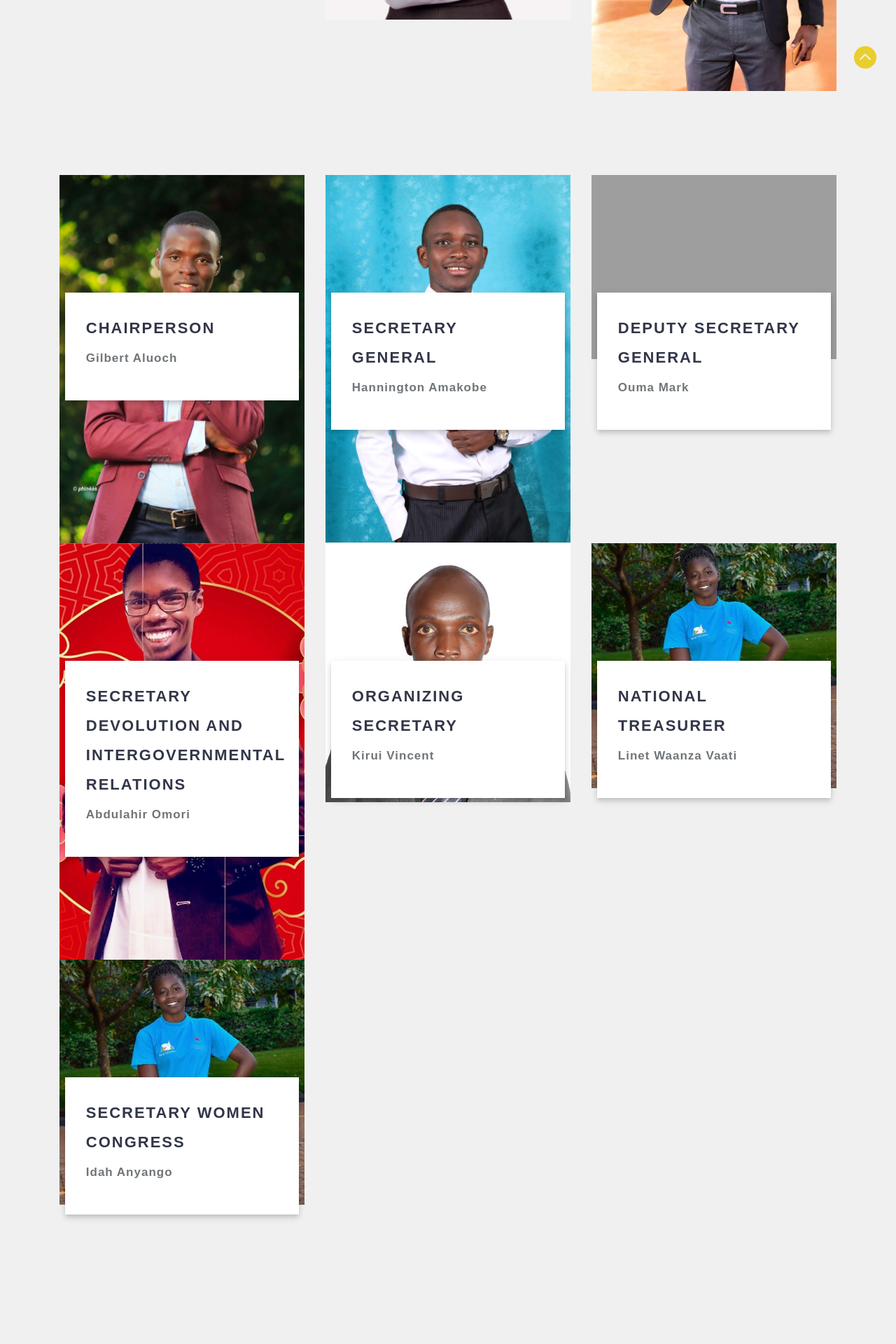
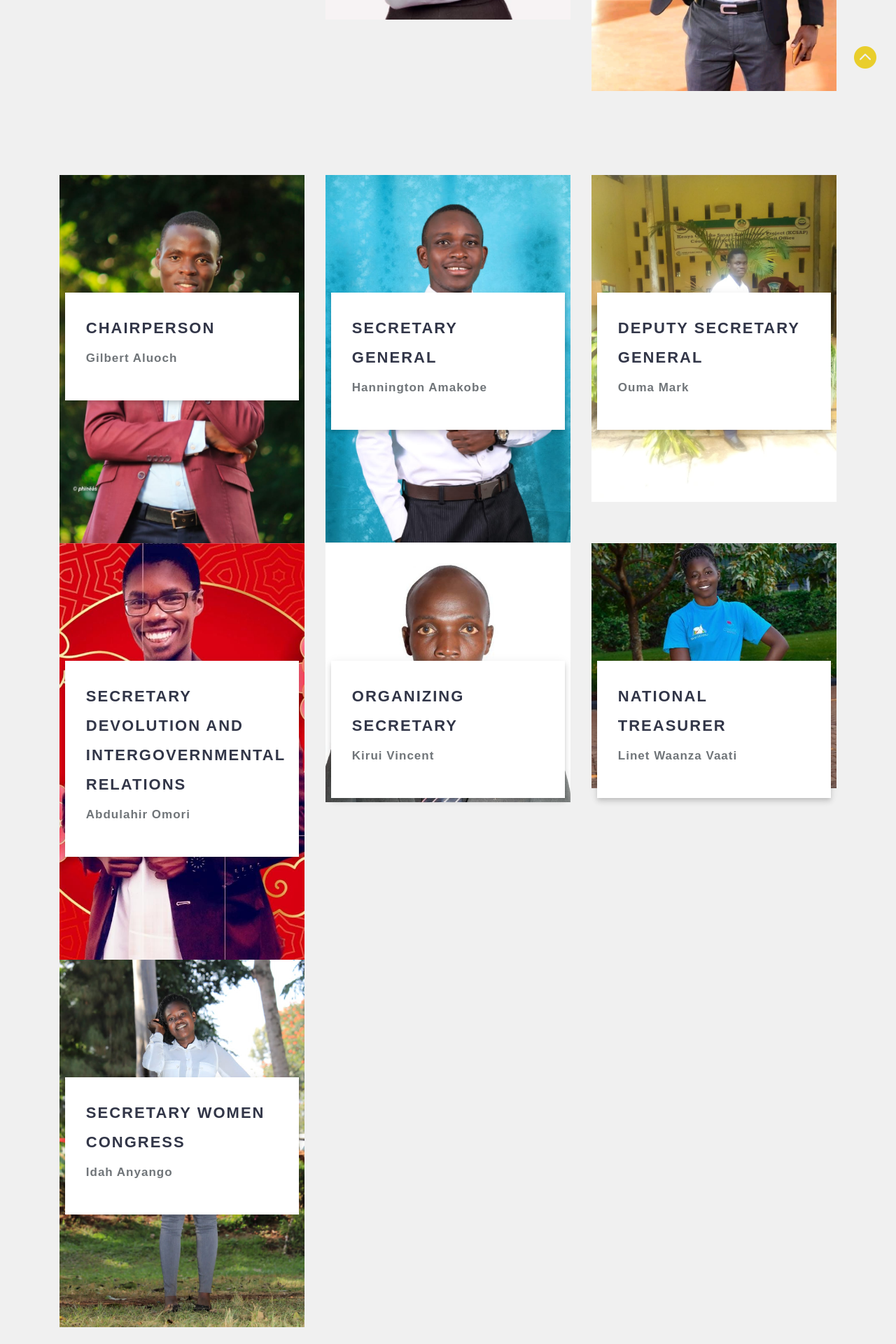
Before and after one commit to godwins3/rdp, a Flask app: page /leadership in a window 1280 px wide. Shown: the part 668-2588 px from the top of the page at 70% size. Run offline with Flask 2, Linux system fonts and the light colour scheme; some libraries are stand-ins or nearby versions; some web fonts are replaced; grey boxes are pictures that could not be loaded.

Commit message:
adding secretary women congress

```diff
--- a/templates/leadership.html
+++ b/templates/leadership.html
@@ -95,7 +95,7 @@
 				</a>
 			</div>
 			<div class="col-lg-4 col-md-6 blog-right mt-lg-0 mt-5 pt-lg-0 pt-md-5">
-				<img src="{{ url_for('static', filename='images/rdp4.jpg') }}" class="img-fluid" alt="">
+				<img src="{{ url_for('static', filename='images/rdp9.jpg') }}" class="img-fluid" alt="">
 				<a href="{{ url_for('home') }}">
 					<div class="blog-info">
 						<h4> Secretary Women Congress </h4>
```
Also changed, not shown: static/images/rdp15.jpg (added).
